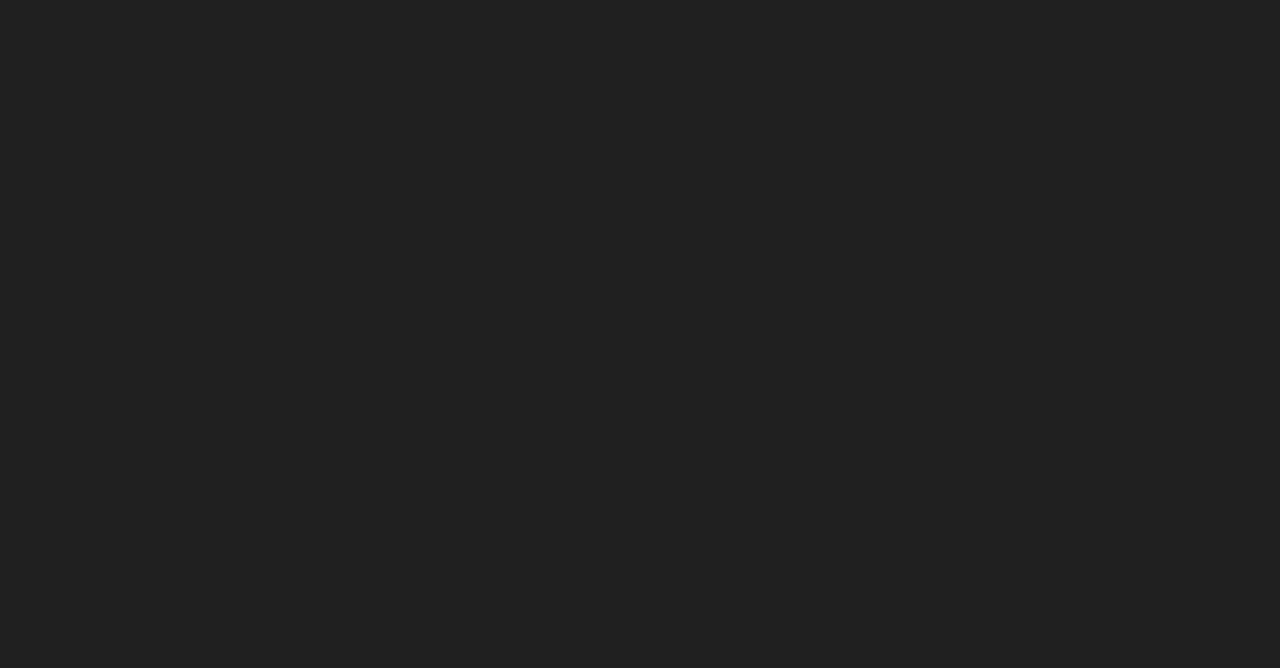
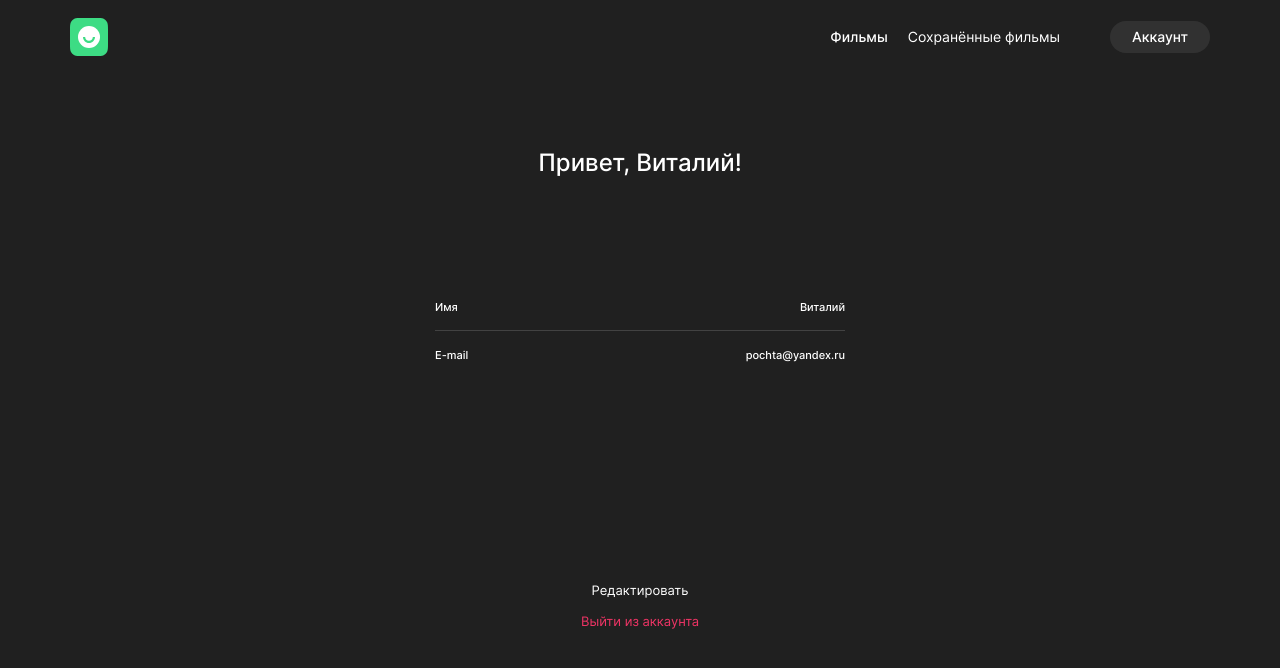
Before and after one commit to emalofeev/movies-explorer-frontend, a React (Create React App) app: page /profile in a window 1280 px wide. Before the commit this address had no page. Shown: the top 668 px of the page. Built offline with nearby package versions, Linux system fonts and the light colour scheme.

Commit message:
dev: add Profile

```diff
--- a/src/components/App/App.js
+++ b/src/components/App/App.js
@@ -4,6 +4,7 @@ import './App.css';
 import Main from '../Main/Main';
 import Movies from '../Movies/Movies';
 import SavedMovies from '../SavedMovies/SavedMovies';
+import Profile from '../Profile/Profile';
 
 function App() {
   return (
@@ -12,6 +13,7 @@ function App() {
         <Route path='/' element={<Main />} />
         <Route path='/movies' element={<Movies />} />
         <Route path='/saved-movies' element={<SavedMovies />} />
+        <Route path='/profile' element={<Profile />} />
       </Routes>
     </>
   );
--- a/src/components/MoviesCard/MoviesCard.js
+++ b/src/components/MoviesCard/MoviesCard.js
@@ -7,13 +7,13 @@ function MoviesCard({ movieImage, movieName, movieTime }) {
   const location = useLocation().pathname;
   const isMovies = location === '/movies';
 
-  const handleLike = () => {
+  function handleLike() {
     if (isLiked) {
       setIsLiked(false);
     } else {
       setIsLiked(true);
     }
-  };
+  }
 
   return (
     <article className='movies-card'>
@@ -30,7 +30,11 @@ function MoviesCard({ movieImage, movieName, movieTime }) {
             onClick={handleLike}
           ></button>
         ) : (
-          <button className='movies-card__item-delete' type='button' aria-label='Удалить'></button>
+          <button
+            className='movies-card__item-delete'
+            type='button'
+            aria-label='Удалить'
+          ></button>
         )}
       </div>
       <p className='movie-card__time'>{movieTime}</p>
--- a/src/components/Navigation/Navigation.css
+++ b/src/components/Navigation/Navigation.css
@@ -230,4 +230,11 @@
   .navigation__link-text {
     font-size: 10px;
   }
+
+  .navigation__burger-button {
+    width: 36px;
+    background-size: contain;
+    margin-right: 17px;
+    margin-top: 19px;
+  }
 }
--- a/src/components/Profile/Profile.css
+++ b/src/components/Profile/Profile.css
@@ -0,0 +1,85 @@
+.profile {
+  display: flex;
+  flex-direction: column;
+  align-items: center;
+  margin: 0 30px;
+}
+
+.profile__title {
+  font-weight: 500;
+  font-size: 24px;
+  line-height: 29px;
+  color: #fff;
+  margin: 74px auto 113px;
+}
+
+.profile__name {
+  display: flex;
+  flex-direction: row;
+  justify-content: space-between;
+  max-width: 410px;
+  width: 100%;
+  border-bottom: 1px solid #424242;
+  padding-bottom: 5px;
+}
+
+.profile__email {
+  display: flex;
+  flex-direction: row;
+  justify-content: space-between;
+  max-width: 410px;
+  width: 100%;
+  margin-top: 7px;
+}
+
+.profile__text {
+  font-weight: 500;
+  font-size: 11px;
+  line-height: 13px;
+  color: #fff;
+}
+
+.profile__menu {
+  max-width: 410px;
+  width: 100%;
+  font-weight: 400;
+  font-size: 13px;
+  line-height: 16px;
+  color: #fff;
+  background-color: transparent;
+  border: none;
+  margin: 208px auto 13px;
+}
+
+.profile__menu_exit {
+  color: #ee3465;
+  margin: 0;
+}
+
+@media screen and (max-width: 768px) {
+  .profile__title {
+    margin: 236px auto 86px;
+  }
+
+  .profile__menu {
+    margin-top: 198px;
+  }
+
+  .profile__menu_exit {
+    margin: 0;
+  }
+}
+
+@media screen and (max-width: 320px) {
+    .profile__title {
+      margin: 70px auto 71px;
+    }
+
+    .profile__menu {
+      margin-top: 366px;
+    }
+
+    .profile__menu_exit {
+      margin: 0;
+    }
+  }
--- a/src/components/Profile/Profile.js
+++ b/src/components/Profile/Profile.js
@@ -0,0 +1,38 @@
+import React from 'react';
+import './Profile.css';
+import Header from '../Header/Header';
+
+function Profile() {
+  return (
+    <>
+      <Header isLoggedIn={true} />
+      <main className='profile'>
+        <h1 className='profile__title'>Привет, Виталий!</h1>
+        <div className='profile__name'>
+          <p className='profile__text'>Имя</p>
+          <p className='profile__text'>Виталий</p>
+        </div>
+        <div className='profile__email'>
+          <p className='profile__text'>E-mail</p>
+          <p className='profile__text'>pochta@yandex.ru</p>
+        </div>
+        <button
+          className='profile__menu'
+          type='button'
+          aria-label='Редактировать профиль'
+        >
+          Редактировать
+        </button>
+        <button
+          className='profile__menu profile__menu_exit'
+          type='button'
+          aria-label='Выйти из аккаунта'
+        >
+          Выйти из аккаунта
+        </button>
+      </main>
+    </>
+  );
+}
+
+export default Profile;
```
